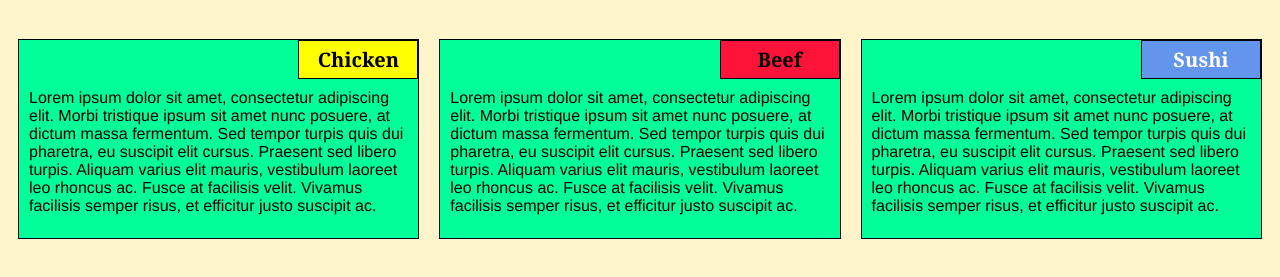
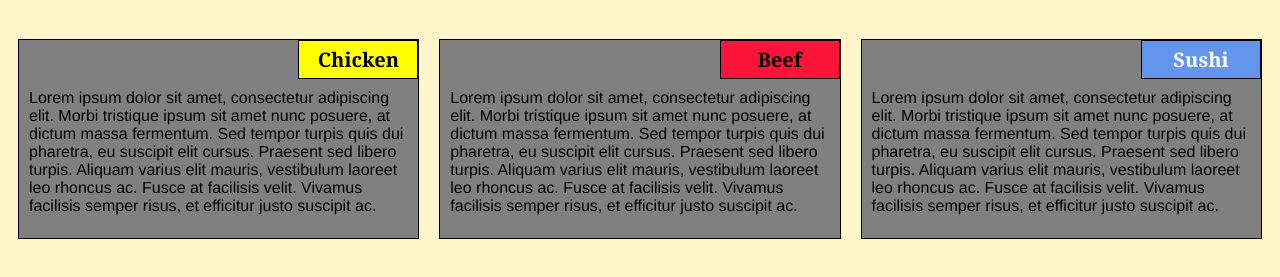
Before and after one commit to syedmujtaba-10/module2_solution, a plain HTML site: page index.html in a window 1280 px wide. Shown: the part 61-338 px from the top of the page. Drawn offline with Linux system fonts and the light colour scheme.

Commit message:
Update styles.css

```diff
--- a/styles.css
+++ b/styles.css
@@ -11,7 +11,7 @@ h1 {
 }
 
 body {
-	background-image: url("background.jpg");
+
 	background-color: #FEF5CA;
 
 }
@@ -32,7 +32,7 @@ p {
 
 section {
 	border:	1px solid black;
-	background-color: #00FF99;
+	background-color: grey;
 	width: 100%;
 	height: 200px;
 	font-family: Helvetica;
```
